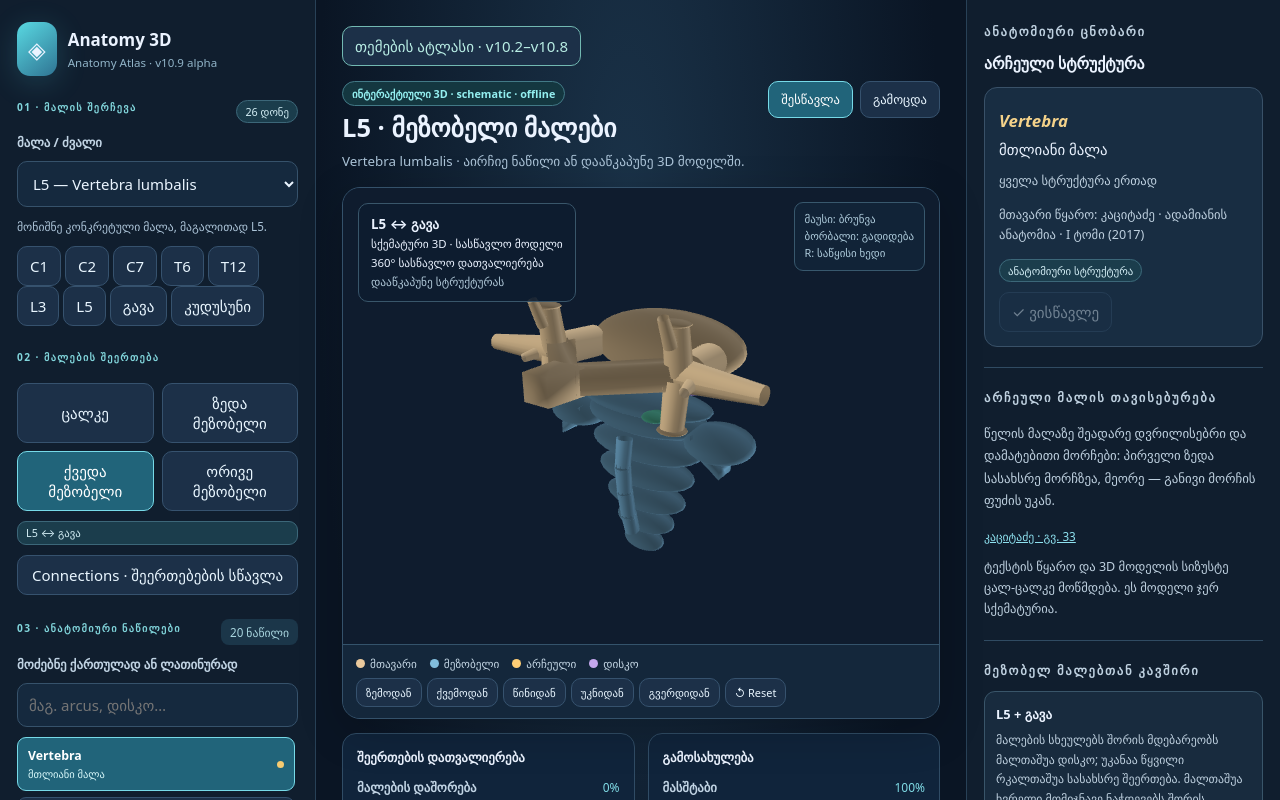
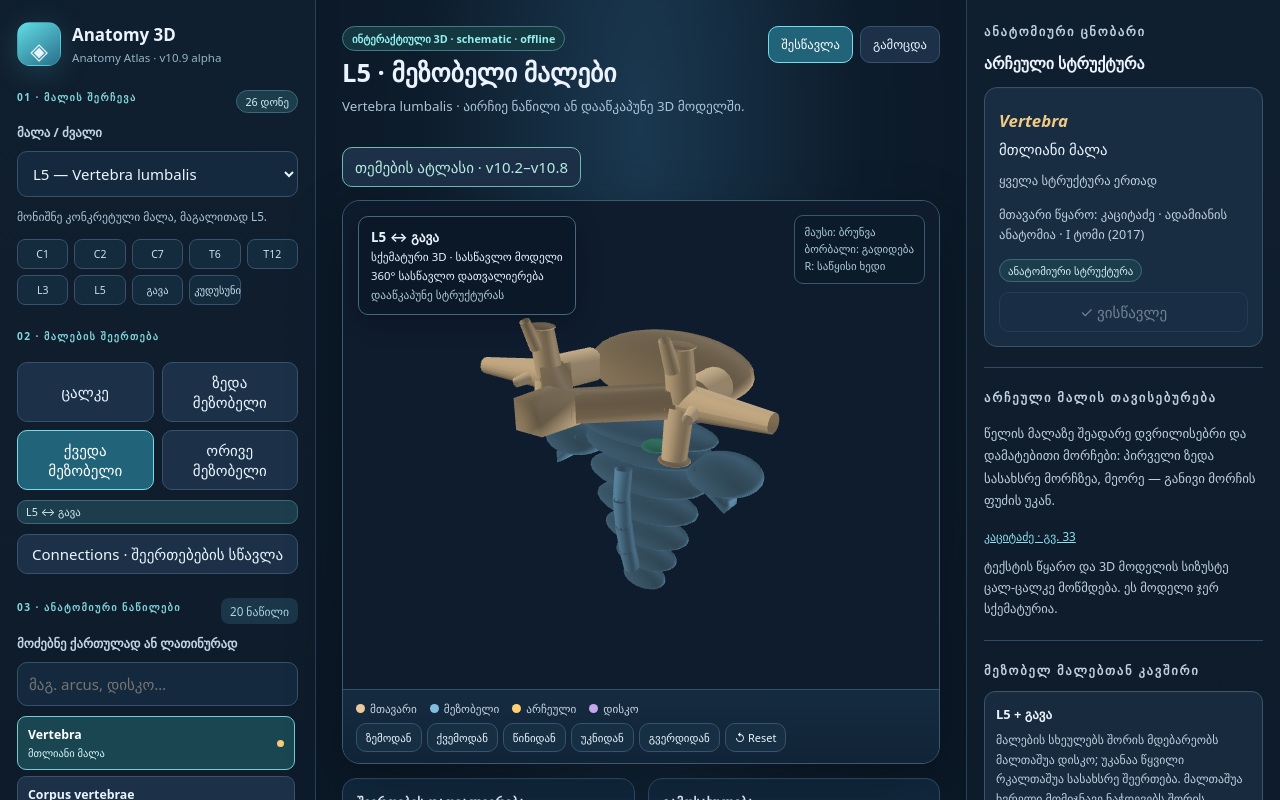
Before and after one commit to mirvelX/Anatomy3D, a website with bundled scripts: page index.html in a window 1280 px wide. Shown: the top 800 px of the page. Built offline with nearby package versions, Linux system fonts and the light colour scheme.

Commit message:
v10.9: polish the v10.1-style atlas UI

```diff
--- a/styles/app.css
+++ b/styles/app.css
@@ -631,3 +631,137 @@ a:focus-visible {
 .camera {
   flex-wrap: wrap;
 }
+
+
+
+/* v10.9 polish — keeps the v10.1 three-column study workflow. */
+:root{
+  --panel:#101e2e;
+  --panel-2:#14283b;
+  --line:#304b62;
+  --accent:#70d8df;
+  --accent-soft:#183f4a;
+  --bone:#e6c99a;
+  --selected:#ffc74f;
+}
+body{
+  background:
+    radial-gradient(circle at 50% -10%,#16354a 0,#091321 38%),
+    #091321;
+}
+.sidebar,.rightbar{
+  background:linear-gradient(180deg,#101f2f 0%,#0e1b2a 100%);
+}
+.brand-mark{
+  display:grid;
+  place-items:center;
+  width:44px;height:44px;
+  background:linear-gradient(145deg,#62dce2,#286f8d);
+  border:1px solid #7be6e933;
+}
+.level-shortcuts{
+  display:grid;
+  grid-template-columns:repeat(5,minmax(0,1fr));
+  gap:6px;
+  margin-top:3px;
+}
+.level-shortcuts button{
+  min-width:0;
+  padding:7px 4px;
+  font-size:.7rem;
+  border-radius:8px;
+  color:#c9e1ec;
+  background:#142a3d;
+}
+.level-shortcuts button:hover{
+  border-color:#5da7b5;
+  background:#1a394d;
+}
+.main{
+  background:
+    radial-gradient(ellipse at 50% 10%,#1a3850 0%,#0d1c2c 48%,#091522 100%);
+}
+.topline{
+  margin-bottom:13px;
+}
+.curriculum-launch{
+  order:3;
+}
+.stage{
+  border-color:#395a70;
+  background:#102438;
+  box-shadow:0 18px 55px #0004,inset 0 1px #ffffff08;
+}
+#gl{
+  height:min(61vh,590px);
+  min-height:380px;
+}
+.stage-head{
+  background:#0b1927e8;
+  border-color:#45687c;
+  box-shadow:0 6px 24px #0004;
+}
+.stage-help{
+  background:#0c1c2adc;
+}
+.stage-bottom{
+  background:linear-gradient(180deg,#152b40,#112437);
+}
+.controlbox,.details,.connection,.quiz{
+  box-shadow:inset 0 1px #ffffff05;
+}
+.controlbox{
+  background:linear-gradient(180deg,#11283e,#0f2235);
+}
+.part-btn{
+  transition:background .15s,border-color .15s,transform .15s;
+}
+.part-btn:hover{
+  transform:translateX(2px);
+}
+.part-btn.active{
+  border-color:#72ccd3;
+  background:#1a4652;
+}
+.rightbar .latin{
+  color:#f1ca83;
+}
+#learnedBtn{
+  width:100%;
+}
+.camera button{
+  background:#172f43;
+}
+.camera button:hover{
+  border-color:#6ac1cc;
+}
+@media (min-width:1251px){
+  .sidebar,.rightbar{
+    position:sticky;
+    top:0;
+    align-self:start;
+    max-height:100vh;
+    overflow:auto;
+  }
+}
+@media (max-width:780px){
+  .level-shortcuts{
+    display:flex;
+    overflow-x:auto;
+    padding-bottom:3px;
+  }
+  .level-shortcuts button{
+    min-width:52px;
+  }
+  #gl{
+    height:48vh;
+    min-height:330px;
+  }
+  .stage-head{
+    max-width:calc(100% - 125px);
+  }
+  .stage-help{
+    max-width:112px;
+    font-size:.66rem;
+  }
+}
```
